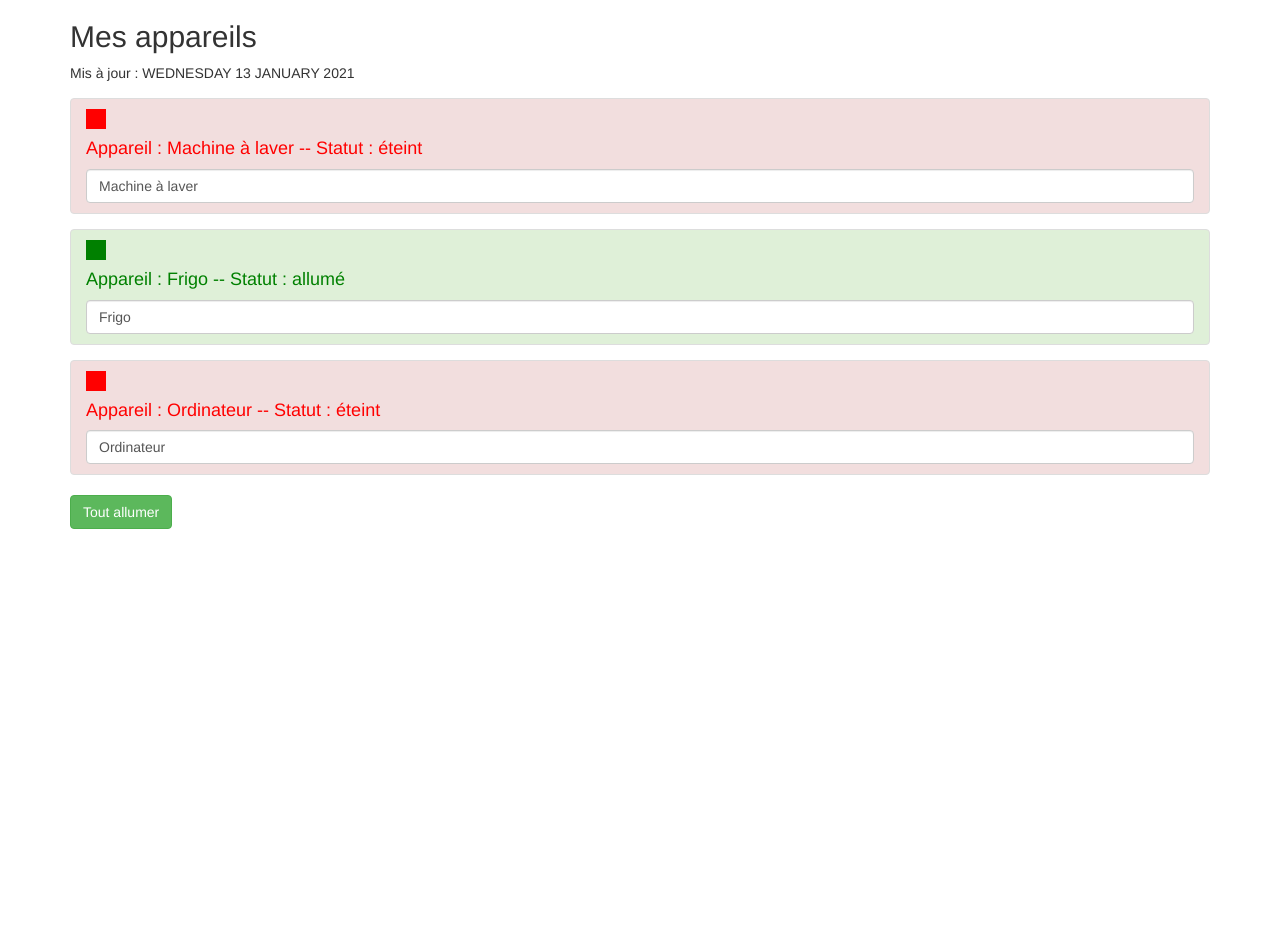
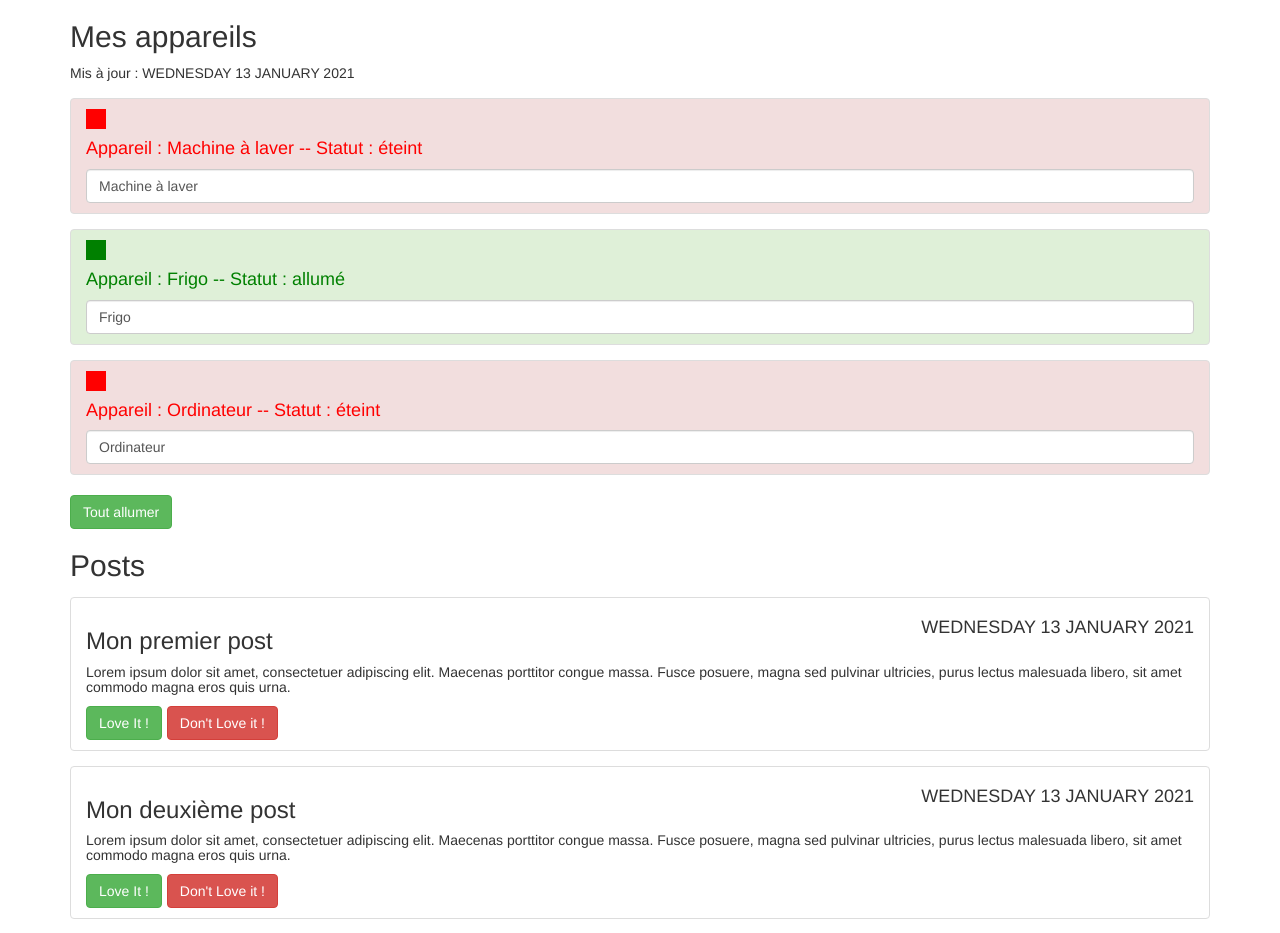
Before and after one commit to RobinBjdy/MonProjetAngular, an Angular app: page / in a window 1280 px wide. Shown: the top 933 px of the page. Before the commit the page ends 800 px from the top, so only its background shows below. Built offline with nearby package versions, Linux system fonts and the light colour scheme.

Commit message:
Blog en cours

```diff
--- a/src/app/app.component.html
+++ b/src/app/app.component.html
@@ -13,5 +13,17 @@
   </div>
 </div>
 
+<div class="container">
+  <div class="row">
+    <div class="col-xs-12">
+      <h2>Posts</h2>
+      <ul class="list-group">
+        <app-postlistcomponent *ngFor="let post of postlistcomponent" [postTitre]="post.titre"
+          [postContent]="post.content">
+        </app-postlistcomponent>
+      </ul>
+    </div>
+  </div>
+</div>
 
 <router-outlet></router-outlet>
--- a/src/app/app.component.ts
+++ b/src/app/app.component.ts
@@ -32,6 +32,21 @@ export class AppComponent {
     }
   ];
 
+  postlistcomponent = [
+    {
+      titre: 'Mon premier post',
+      content: 'Lorem ipsum dolor sit amet, consectetuer adipiscing elit. Maecenas porttitor congue massa. Fusce posuere, magna sed pulvinar ultricies, purus lectus malesuada libero, sit amet commodo magna eros quis urna.'
+    },
+    {
+      titre: 'Mon deuxième post',
+      content: 'Lorem ipsum dolor sit amet, consectetuer adipiscing elit. Maecenas porttitor congue massa. Fusce posuere, magna sed pulvinar ultricies, purus lectus malesuada libero, sit amet commodo magna eros quis urna.'
+    },
+    {
+      titre: 'Mon troisième post',
+      content: 'Lorem ipsum dolor sit amet, consectetuer adipiscing elit. Maecenas porttitor congue massa. Fusce posuere, magna sed pulvinar ultricies, purus lectus malesuada libero, sit amet commodo magna eros quis urna.'
+    }
+  ];
+
   constructor() {
     setTimeout(
       () => {
@@ -43,4 +58,12 @@ export class AppComponent {
   onAllumer() {
     console.log('On allume tout !');
   }
+
+  onLove() {
+
+  }
+
+  onDontLove() {
+
+  }
 }
--- a/src/app/postlistcomponent/postlistcomponent.component.html
+++ b/src/app/postlistcomponent/postlistcomponent.component.html
@@ -1 +1,7 @@
-<p>postlistcomponent works!</p>
+<li style="margin-top: 15px;" class="list-group-item">
+    <h4 style="float: right;">{{ lastUpdate | async | date: 'EEEE d MMMM y' | uppercase}}</h4>
+    <h3>{{ postTitre }}</h3>
+    <h5>{{ postContent }}</h5>
+    <button style="margin-right: 5px;" class="btn btn-success" (click)="onLove()">Love It !</button>
+    <button class="btn btn-danger" (click)="onDontLove()">Don't Love it !</button>
+</li>
--- a/src/app/postlistcomponent/postlistcomponent.component.ts
+++ b/src/app/postlistcomponent/postlistcomponent.component.ts
@@ -1,4 +1,4 @@
-import { Component, OnInit } from '@angular/core';
+import { Component, Input, OnInit } from '@angular/core';
 
 @Component({
   selector: 'app-postlistcomponent',
@@ -6,8 +6,21 @@ import { Component, OnInit } from '@angular/core';
   styleUrls: ['./postlistcomponent.component.scss']
 })
 export class PostlistcomponentComponent implements OnInit {
+  lastUpdate = new Promise((resolve, reject) => {
+    const date = new Date();
+    setTimeout(
+      () => {
+        resolve(date);
+      }, 2000
+    );
+  });
+  @Input() postTitre: string;
+  @Input() postContent: string;
 
-  constructor() { }
+  constructor() {
+    this.postTitre = "";
+    this.postContent = "";
+  }
 
   ngOnInit(): void {
   }
```
